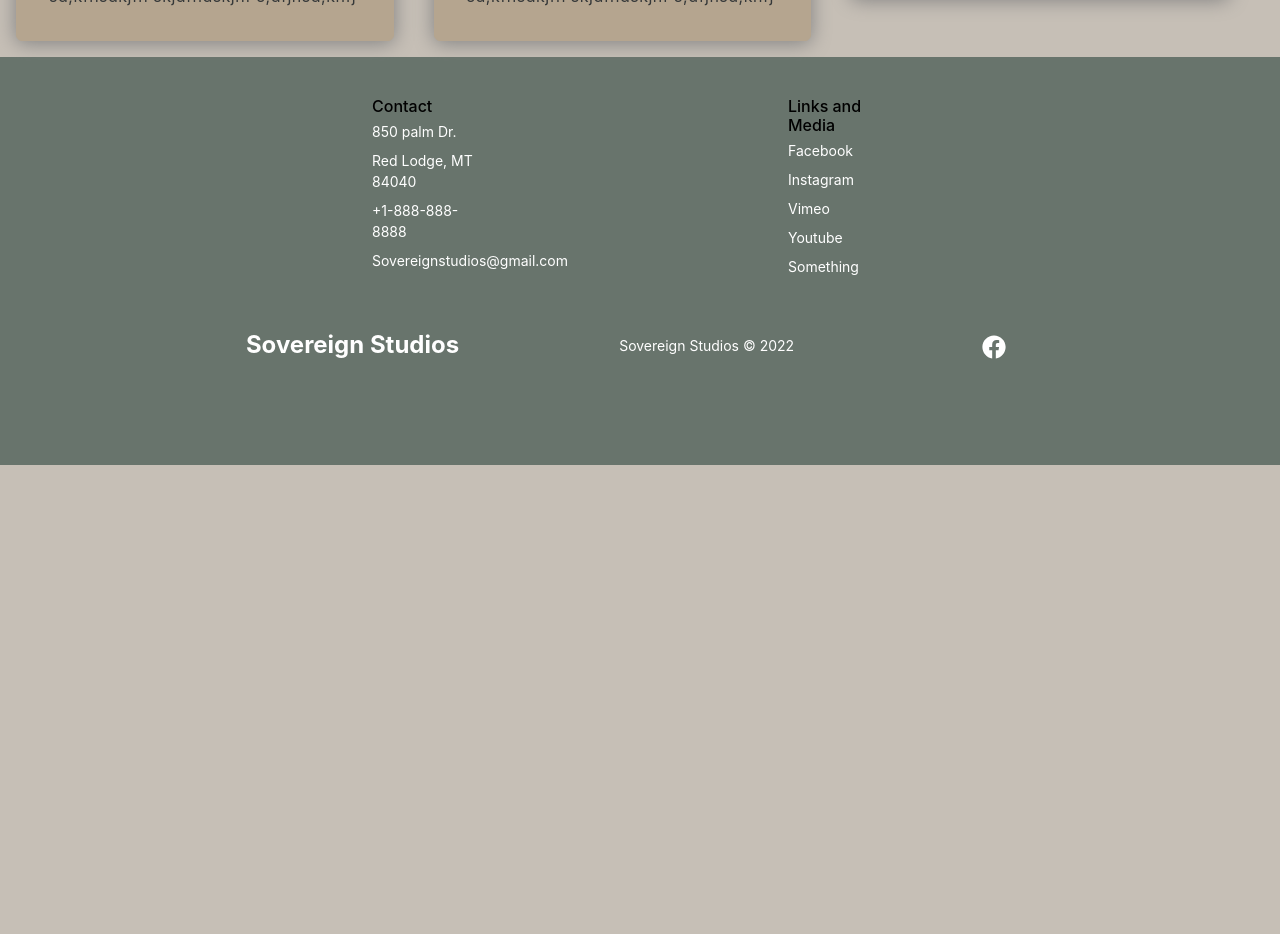
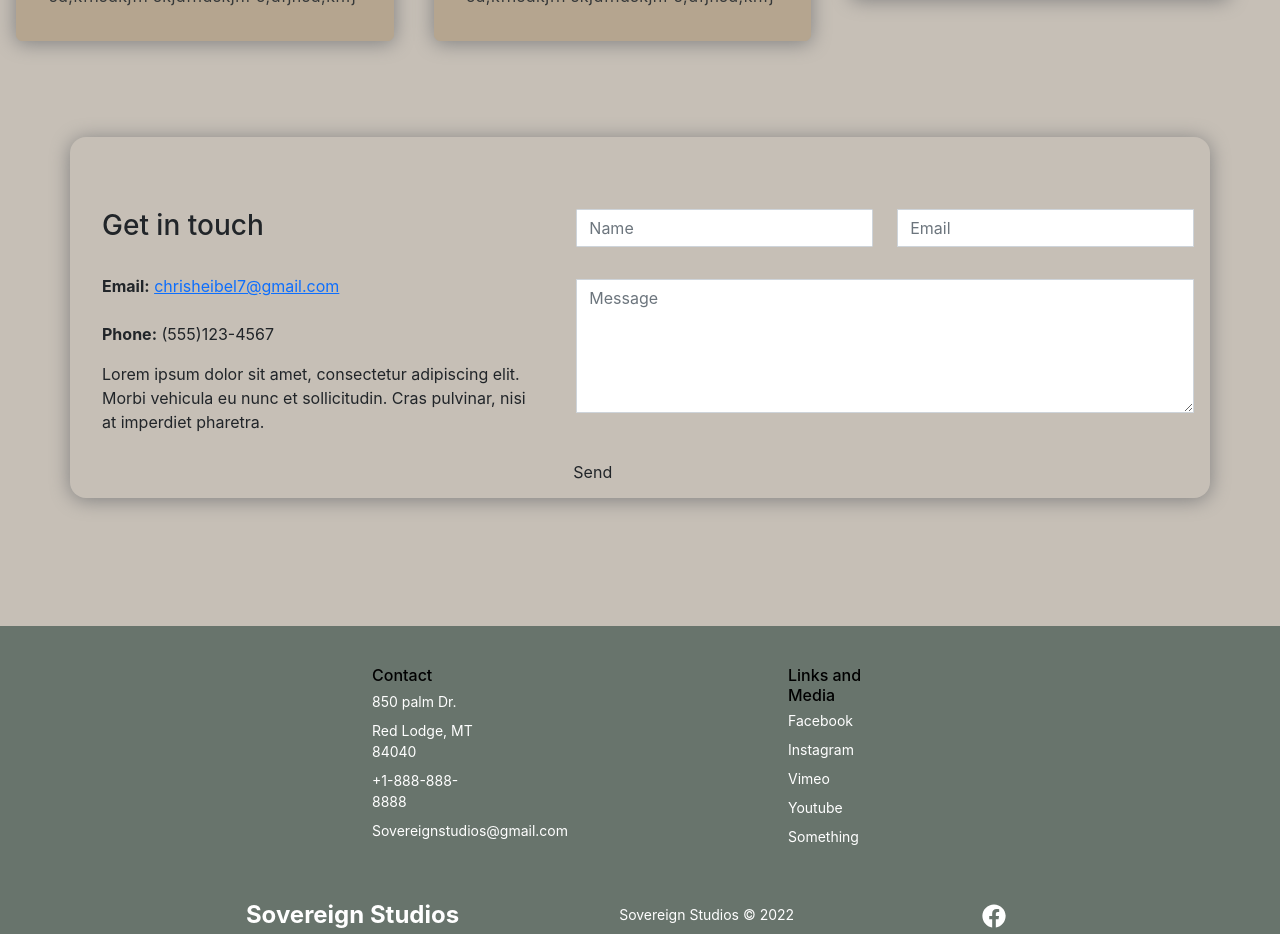
Before and after one commit to lss555/studio-website, a React (Create React App) app: page / in a window 1280 px wide. Shown: the part 1880-2814 px from the top of the page. Before the commit the page ends 2345 px from the top, so only its background shows below. Built offline with nearby package versions, Linux system fonts and the light colour scheme.

Commit message:
Reusable contact and emailJS

```diff
--- a/package.json
+++ b/package.json
@@ -3,12 +3,15 @@
   "version": "0.1.0",
   "private": true,
   "dependencies": {
+    "@emailjs/browser": "^3.6.2",
     "@testing-library/jest-dom": "^5.16.4",
     "@testing-library/react": "^13.3.0",
     "@testing-library/user-event": "^13.5.0",
     "bootstrap": "^5.2.0",
+    "emailjs": "^4.0.1",
     "framer-motion": "^7.2.1",
     "react": "^18.0.0",
+    "react-bootstrap": "^2.5.0",
     "react-dom": "^18.0.0",
     "react-icons": "^4.4.0",
     "react-player": "^2.10.1",
--- a/src/components/about/about-component.jsx
+++ b/src/components/about/about-component.jsx
@@ -2,6 +2,7 @@
 import { AboutContainer, AboutImageHeader, AboutHeader, HeaderSection, AboutInfoSection, InfoHeader, InfoPoints, InfoPointSection, InfoPointText, InfoPointContainer } from './about-styles';
 import NavBar from '../navbar/navbar-component.jsx';
 import Footer from '../footer/footer-component.js';
+import ContactUs from '../contact-us/contact-us-component.jsx';
 import { aboutHeader, aboutImageHeader } from '../data/data.js';
 import { motion } from 'framer-motion';
 
@@ -42,6 +43,7 @@ const About = () => {
             </InfoPointContainer>
           </InfoPointSection>
         </AboutInfoSection>
+        <ContactUs />
       </AboutContainer>
       </motion.div>
     <Footer />
--- /dev/null
+++ b/src/components/contact-us/contact-us-component.jsx
@@ -0,0 +1,101 @@
+import Alert from 'react-bootstrap/Alert';
+import React, { useState, useRef } from "react";
+import { Container, Row, Col } from "react-bootstrap";
+import { contactInfo } from "../data/data.js"
+import './contact-us.css';
+import emailjs from '@emailjs/browser';
+
+const ContactUs = () => {
+  const form = useRef();
+  const [submitSuccess, setSubmitSuccess] = useState(false);
+
+  const sendEmail = (e) => {
+    e.preventDefault();
+
+    emailjs.sendForm('service_y58bm7s', 'template_o3rezyc', form.current, 'user_WiyfsTUJQi6oy6E5vtgvY')
+      .then((result) => {
+          console.log(result.text);
+          setSubmitSuccess(true);
+      }, (error) => {
+          alert('Sorry your message was not sent please contact us via phone or email found in the footer. Thank you');
+      });
+      e.target.reset()
+  };
+
+  return (
+    <div>
+      <Container className='contact-component-container'>
+
+        <Row className="mb-5 mt-3">
+
+        </Row>
+        <Row className="sec_sp">
+          <Col lg="5" className="mb-5">
+          {submitSuccess ? (<Alert variant={'success'} >Message sent we will get back to you as soon as possible! Thank you</Alert>) : null}
+            <h3 className="color_sec py-4">Get in touch</h3>
+            <address>
+              <strong>Email:</strong>{" "}
+              <a href={`mailto:${contactInfo.email}`}>
+                {contactInfo.email}
+              </a>
+              <br />
+              <br />
+              {contactInfo.hasOwnProperty("phone") ? (
+                <p>
+                  <strong>Phone:</strong> {contactInfo.phone}
+                </p>
+              ) : (
+                ""
+              )}
+            </address>
+            <p>{contactInfo.description}</p>
+          </Col>
+          <Col lg="7" className="d-flex align-items-center">
+            <form  className="contact__form w-100" ref={form} onSubmit={sendEmail}>
+              <Row>
+                <Col lg="6" className="form-group">
+                  <input
+                    className="form-control"
+                    id="name"
+                    name="name"
+                    placeholder="Name"
+                    type="text"
+                    required
+                  />
+                </Col>
+                <Col lg="6" className="form-group">
+                  <input
+                    className="form-control rounded-0"
+                    id="email"
+                    name="email"
+                    placeholder="Email"
+                    type="email"
+                    required
+                  />
+                </Col>
+              </Row>
+              <textarea
+                className="form-control rounded-0"
+                id="message"
+                name="message"
+                placeholder="Message"
+                rows="5"
+                required
+              ></textarea>
+              <br />
+              <Row>
+                <Col lg="12" className="form-group">
+                  <button className="btn ac_btn" type="submit" value="Send">
+                  Send
+                  </button>
+                </Col>
+              </Row>
+            </form>
+          </Col>
+        </Row>
+      </Container>
+    </div>
+  );
+}
+
+export default ContactUs;
--- /dev/null
+++ b/src/components/contact-us/contact-us.css
@@ -0,0 +1,13 @@
+.form-control {
+  margin: 1rem;
+  border-radius: 1px;
+}
+
+.contact-component-container {
+  margin-top: 5rem;
+  margin-bottom: 8rem;
+  padding-right: 2rem;
+  padding-left: 2rem;
+  box-shadow: 0 2px 20px gray;
+  border-radius: 1rem;
+}
--- a/src/components/contact/contact-component.jsx
+++ b/src/components/contact/contact-component.jsx
@@ -1,27 +1,26 @@
 
-import { ContactContainer } from './contact-styles';
 import NavBar from '../navbar/navbar-component.jsx';
 import Footer from '../footer/footer-component.js';
-import { motion } from 'framer-motion';
-
+import React from "react";
+import { Col } from "react-bootstrap";
+import './contact-styles.css';
+import ContactUs from '../contact-us/contact-us-component.jsx';
 
 const Contact = () => {
 
   return (
     <div>
-    <NavBar />
-    <motion.div
-    initial={{opacity: 0}}
-    animate={{opacity: 1}}
-    exit={{opacity: 0}}
-    >
-      <ContactContainer>
-        <h1>Contact</h1>
-      </ContactContainer>
-    </motion.div>
-    <Footer />
+      <NavBar />
+      <Col lg="8">
+        <h1 className="display-4 mb-4 contact-us">Contact Us</h1>
+        <hr className="t_border my-4 ml-0 text-left" />
+      </Col>
+      <div className='spacer'></div>
+      <ContactUs />
+      <div className='spacer'></div>
+      <Footer />
     </div>
   );
 }
 
-export default Contact;
+export default Contact
--- /dev/null
+++ b/src/components/contact/contact-styles.css
@@ -0,0 +1,18 @@
+/* .contact-component-container {
+  margin-top: 7rem;
+  margin-bottom: 7rem;
+} */
+
+.form-control {
+  margin: 1rem;
+  border-radius: 1px;
+}
+
+.contact-us {
+  margin: 7rem auto 10rem 4rem;
+  box-sizing: border-box;
+}
+
+.spacer {
+  margin-top: 8rem;
+}
--- a/src/components/contact/contact-styles.jsx
+++ /dev/null
@@ -1,7 +0,0 @@
-import styled from 'styled-components';
-
-export const ContactContainer = styled.div`
-  height: 100vh;
-  margin-top: 200px;
-  box-sizing: border-box;
-`;
--- a/src/components/data/data.js
+++ b/src/components/data/data.js
@@ -2,6 +2,19 @@ import Gif from '../../images/animated.webp';
 import MtnImage from '../../images/mountains.jpg';
 import Dog from '../../images/dog.jpg';
 import Graffiti from '../../images/graffiti.jpg'
+
+// Contact Info/page data
+
+export const contactInfo = {
+  email: 'chrisheibel7@gmail.com',
+  phone: '(555)123-4567',
+  description:
+    'Lorem ipsum dolor sit amet, consectetur adipiscing elit. Morbi vehicula eu nunc et sollicitudin. Cras pulvinar, nisi at imperdiet pharetra. ',
+  YOUR_SERVICE_ID: 'service_id',
+  YOUR_TEMPLATE_ID: 'template_id',
+  YOUR_USER_ID: 'user_id',
+};
+
 
 // front page header
 export const frontPageHeader = 'A FILM STUDIO DRIVEN BY RESEARCH AND STRATEGY';
--- /dev/null
+++ b/src/components/home-section-three/home-section-three-component.jsx
@@ -0,0 +1,12 @@
+import ContactUs from '../contact-us/contact-us-component.jsx';
+
+const SectionThree = () => {
+
+  return (
+    <div>
+      <ContactUs />
+    </div>
+  );
+}
+
+export default SectionThree;
--- a/src/components/home/home-component.jsx
+++ b/src/components/home/home-component.jsx
@@ -2,6 +2,7 @@ import NavBar from '../navbar/navbar-component.jsx'
 import React from 'react'
 import SectionOne from '../home-section-one/home-section-one-component.jsx'
 import SectionTwo from '../home-section-two/home-section-two-component.jsx'
+import SectionThree from '../home-section-three/home-section-three-component.jsx'
 import { HomeContainer } from './home-styles.jsx';
 import Footer from '../footer/footer-component.js';
 import { motion } from 'framer-motion';
@@ -18,6 +19,7 @@ const Home = () => {
       >
       <SectionOne />
       <SectionTwo />
+      <SectionThree />
       </motion.div>
       <Footer />
     </HomeContainer>
```
Also changed, not shown: 1 other file (tests, documents, lock files or other folders).
